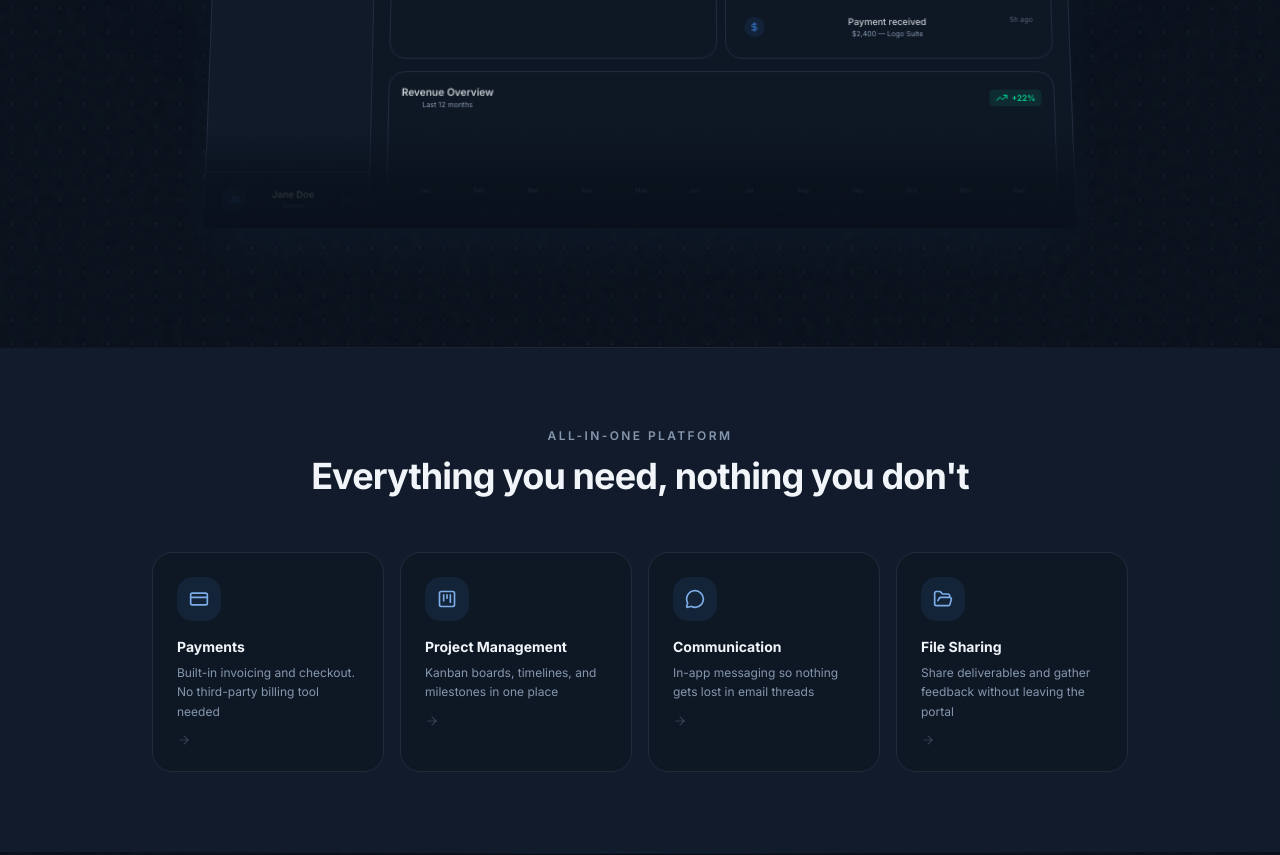
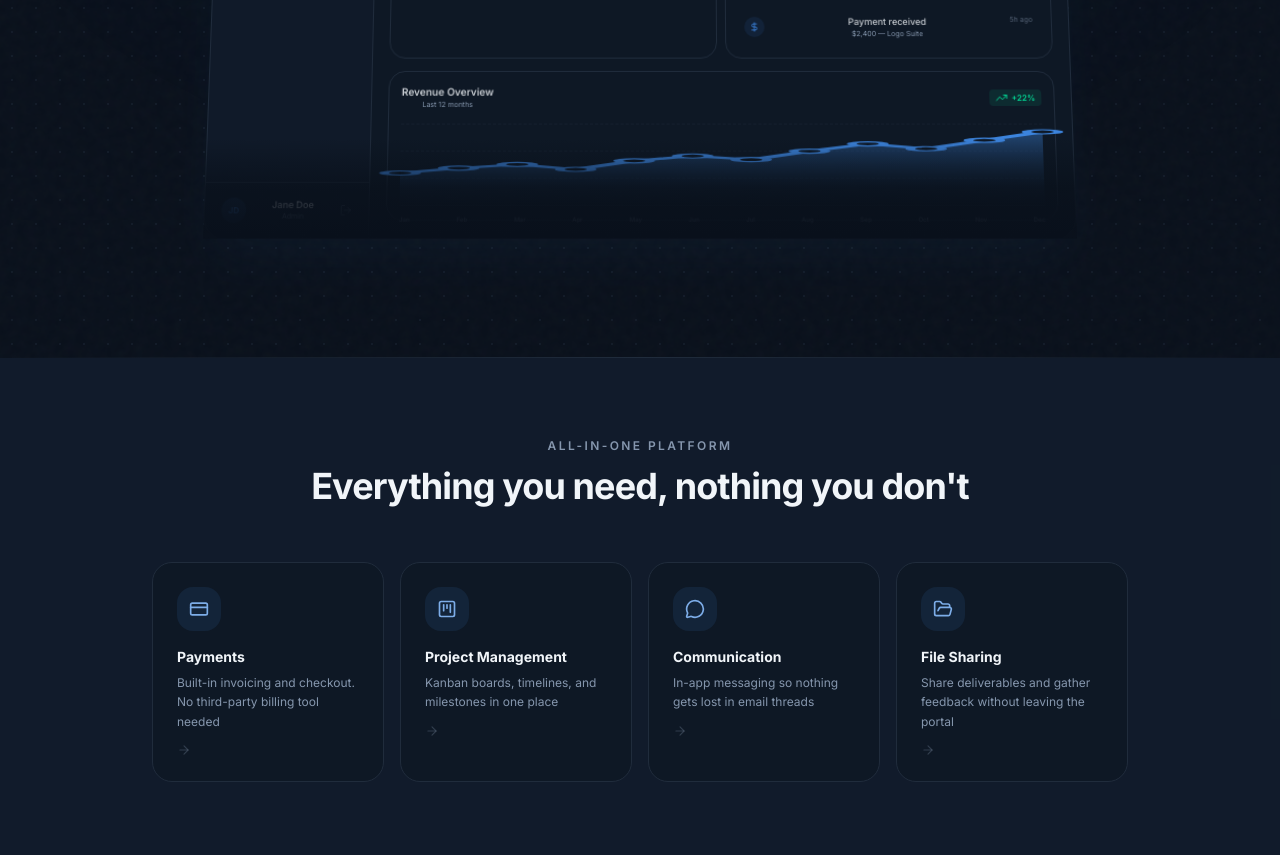
Before and after one commit to fedwug-eng/originspillar, a Next.js app: page / in a window 1280 px wide. Shown: the part 1060-1915 px from the top of the page. Built offline with nearby package versions, Linux system fonts and the light colour scheme.

Commit message:
fix(landing): enhance interactive demo with svg graph and fake chat UI to address user feedback

```diff
--- a/src/components/landing/InteractiveDemoMockup.tsx
+++ b/src/components/landing/InteractiveDemoMockup.tsx
@@ -179,16 +179,53 @@ function OverviewView({ onNav }: { onNav: (id: string) => void }) {
                     <div><p className="text-[10px] font-semibold text-foreground/80">Revenue Overview</p><p className="text-[7px] text-muted-foreground">Last 12 months</p></div>
                     <div className="flex items-center gap-1 bg-emerald-400/10 px-1.5 py-0.5 rounded group-hover:bg-emerald-400/20 transition-colors"><TrendingUp className="w-3 h-3 text-emerald-400" /><span className="text-[8px] font-semibold text-emerald-400">+22%</span></div>
                 </div>
-                <div className="flex items-end gap-1 h-[70px]">
-                    {revenueData.map((h, i) => {
-                        const pct = (h / maxVal) * 100;
-                        return (
-                            <div key={i} className="flex-1 flex flex-col items-center gap-0.5 hover:bg-accent/50 rounded-md transition-colors p-0.5">
-                                <div className={`w-full rounded-sm transition-all hover:scale-x-110 ${i >= 10 ? "bg-gradient-to-t from-primary to-primary/60" : i >= 8 ? "bg-primary/35" : "bg-muted"}`} style={{ height: `${pct}%` }} />
-                                <span className="text-[6px] text-muted-foreground">{months[i]}</span>
-                            </div>
-                        );
-                    })}
+                <div className="relative h-[80px] w-full mt-2">
+                    {/* Y-axis grid lines */}
+                    <div className="absolute inset-0 flex flex-col justify-between">
+                        <div className="w-full border-t border-border/40 border-dashed"></div>
+                        <div className="w-full border-t border-border/40 border-dashed"></div>
+                        <div className="w-full border-t border-border/40 border-dashed"></div>
+                        <div className="w-full border-t border-border/40 border-solid"></div>
+                    </div>
+                    {/* SVG Line Chart */}
+                    <svg className="absolute inset-0 w-full h-full overflow-visible" preserveAspectRatio="none" viewBox="0 0 100 100">
+                        <defs>
+                            <linearGradient id="line-gradient" x1="0" y1="0" x2="0" y2="1">
+                                <stop offset="0%" stopColor="currentColor" className="text-primary" stopOpacity="0.4" />
+                                <stop offset="100%" stopColor="currentColor" className="text-primary" stopOpacity="0" />
+                            </linearGradient>
+                        </defs>
+                        <path
+                            d={`M 0,100 ${revenueData.map((val, i) => `L ${i * (100 / 11)},${100 - (val / maxVal) * 90}`).join(' ')} L 100,100 Z`}
+                            fill="url(#line-gradient)"
+                        />
+                        <path
+                            d={`M ${revenueData.map((val, i) => `${i === 0 ? '' : 'L'} ${i * (100 / 11)},${100 - (val / maxVal) * 90}`).join(' ')}`}
+                            fill="none"
+                            stroke="currentColor"
+                            className="text-primary"
+                            strokeWidth="2.5"
+                            strokeLinecap="round"
+                            strokeLinejoin="round"
+                        />
+                        {/* Data Points */}
+                        {revenueData.map((val, i) => (
+                            <circle
+                                key={i}
+                                cx={i * (100 / 11)}
+                                cy={100 - (val / maxVal) * 90}
+                                r="2.5"
+                                fill="currentColor"
+                                className="text-card stroke-primary stroke-[1.5px] transition-transform hover:scale-150 cursor-pointer"
+                            />
+                        ))}
+                    </svg>
+                    {/* X-axis labels */}
+                    <div className="absolute -bottom-4 left-0 right-0 flex justify-between">
+                        {months.map((m, i) => (
+                            <span key={i} className="text-[6px] text-muted-foreground font-medium">{m}</span>
+                        ))}
+                    </div>
                 </div>
             </div>
         </div>
@@ -502,6 +539,7 @@ function RequestsView() {
 function CommunicationsView() {
     const [selectedClient, setSelectedClient] = useState<number | null>(null);
     const [expandedClient, setExpandedClient] = useState<number | null>(null);
+    const [selectedProject, setSelectedProject] = useState<string | null>(null);
     const selected = selectedClient !== null ? commClients[selectedClient] : null;
 
     return (
@@ -526,7 +564,11 @@ function CommunicationsView() {
                                 {expandedClient === i && c.projects && (
                                     <div className="px-4 pb-2 space-y-1">
                                         {c.projects.map((p, j) => (
-                                            <div key={j} className="flex items-center justify-between py-1 px-2 rounded-md hover:bg-accent/50 cursor-pointer">
+                                            <div
+                                                key={j}
+                                                onClick={(e) => { e.stopPropagation(); setSelectedProject(p); }}
+                                                className={`flex items-center justify-between py-1 px-2 rounded-md hover:bg-accent/50 cursor-pointer ${selectedProject === p ? 'bg-accent border border-border/50' : ''}`}
+                                            >
                                                 <div className="flex items-center gap-1.5"><FolderKanban className="w-2.5 h-2.5 text-muted-foreground" /><span className="text-[8px] text-muted-foreground">{p}</span></div>
                                                 {j < 2 && <div className="w-3.5 h-3.5 rounded-full bg-primary flex items-center justify-center"><span className="text-[6px] font-bold text-white">{j === 0 ? 2 : 1}</span></div>}
                                                 <ChevronRight className="w-2.5 h-2.5 text-muted-foreground/40" />
@@ -538,8 +580,64 @@ function CommunicationsView() {
                         ))}
                     </div>
                 </div>
-                <div className="col-span-3 bg-card border border-border rounded-xl flex items-center justify-center">
-                    {selected ? (
+                <div className="col-span-3 bg-card border border-border rounded-xl flex flex-col overflow-hidden relative">
+                    {selected && selectedProject ? (
+                        <div className="absolute inset-0 flex flex-col animate-in fade-in duration-200">
+                            {/* Chat Header */}
+                            <div className="p-3 border-b border-border flex items-center justify-between bg-card shrink-0">
+                                <div className="flex items-center gap-2">
+                                    <div className={`w-6 h-6 rounded-lg ${selected.color} flex items-center justify-center`}><span className="text-[8px] font-bold text-white">{selected.initials}</span></div>
+                                    <div><p className="text-[10px] font-bold text-foreground">{selected.name}</p><p className="text-[8px] text-muted-foreground">{selectedProject}</p></div>
+                                </div>
+                                <div className="flex items-center gap-1">
+                                    <button className="w-6 h-6 rounded-md hover:bg-accent flex items-center justify-center text-muted-foreground transition-colors"><search className="w-3 h-3" /></button>
+                                </div>
+                            </div>
+
+                            {/* Chat Messages */}
+                            <div className="flex-1 overflow-y-auto p-3 space-y-3 bg-muted/10">
+                                <div className="flex justify-center"><span className="text-[7px] font-medium text-muted-foreground bg-accent/50 px-2 py-0.5 rounded-full">Today, 9:41 AM</span></div>
+
+                                {/* Client Message */}
+                                <div className="flex items-end gap-1.5">
+                                    <div className={`w-5 h-5 rounded-full ${selected.color} flex items-center justify-center shrink-0 mb-0.5`}><span className="text-[6px] font-bold text-white">{selected.initials}</span></div>
+                                    <div className="bg-card border border-border/60 rounded-2xl rounded-bl-sm p-2.5 max-w-[85%] shadow-sm">
+                                        <p className="text-[9px] text-foreground leading-relaxed">Hey! Just checking in on the progress for the {selectedProject}. Are we still on track for Friday's review?</p>
+                                    </div>
+                                </div>
+
+                                {/* Client Message 2 */}
+                                <div className="flex flex-col items-start gap-1.5 pl-6.5">
+                                    <div className="bg-card border border-border/60 rounded-2xl rounded-tl-sm p-2.5 max-w-[85%] shadow-sm">
+                                        <p className="text-[9px] text-foreground leading-relaxed">Also, I attached the new brand assets you requested.</p>
+                                    </div>
+                                    <div className="flex items-center gap-1.5 bg-card border border-border/60 p-1.5 rounded-lg cursor-pointer hover:border-primary/30 transition-colors shadow-sm w-36">
+                                        <div className="w-6 h-6 rounded bg-amber-500/10 flex items-center justify-center border border-amber-500/20"><Paperclip className="w-3 h-3 text-amber-500" /></div>
+                                        <div className="min-w-0"><p className="text-[8px] font-medium text-foreground truncate">brand-assets.zip</p><p className="text-[6px] text-muted-foreground">12.4 MB</p></div>
+                                    </div>
+                                    <span className="text-[6px] text-muted-foreground ml-1">9:43 AM</span>
+                                </div>
+
+                                {/* Agency Message */}
+                                <div className="flex items-end justify-end gap-1.5 mt-4">
+                                    <div className="bg-primary text-primary-foreground rounded-2xl rounded-br-sm p-2.5 max-w-[85%] shadow-sm">
+                                        <p className="text-[9px] leading-relaxed text-white">Hi! Yes, everything is right on schedule. I've received the assets and we're integrating them now. I'll send over the preview link by Thursday evening!</p>
+                                    </div>
+                                    <div className="w-5 h-5 rounded-full bg-primary/20 border border-primary/30 flex items-center justify-center shrink-0 mb-0.5"><span className="text-[6px] font-bold text-primary">JD</span></div>
+                                </div>
+                                <div className="flex justify-end"><span className="text-[6px] text-muted-foreground mr-7">Just now · Read</span></div>
+                            </div>
+
+                            {/* Input Area */}
+                            <div className="p-2 border-t border-border bg-card shrink-0">
+                                <div className="flex items-center gap-1.5 bg-accent/50 border border-border rounded-xl pr-1.5 pl-3 py-1.5 focus-within:ring-1 focus-within:border-primary transition-all">
+                                    <input type="text" placeholder="Type a message..." className="flex-1 bg-transparent text-[9px] text-foreground outline-none placeholder:text-muted-foreground/50" />
+                                    <button className="w-6 h-6 rounded-lg hover:bg-accent border border-transparent flex items-center justify-center text-muted-foreground transition-colors"><Paperclip className="w-3 h-3" /></button>
+                                    <button className="w-6 h-6 rounded-lg bg-primary hover:bg-primary/90 flex items-center justify-center text-white transition-colors shadow-sm"><span className="text-[8px] font-bold tracking-tight px-1">Send</span></button>
+                                </div>
+                            </div>
+                        </div>
+                    ) : selected ? (
                         <div className="text-center p-4">
                             <div className={`w-10 h-10 rounded-xl ${commClients[selectedClient!].color} flex items-center justify-center mx-auto mb-2`}><span className="text-sm font-bold text-white">{commClients[selectedClient!].initials}</span></div>
                             <p className="text-xs font-semibold text-foreground">{selected.name}</p>
```
